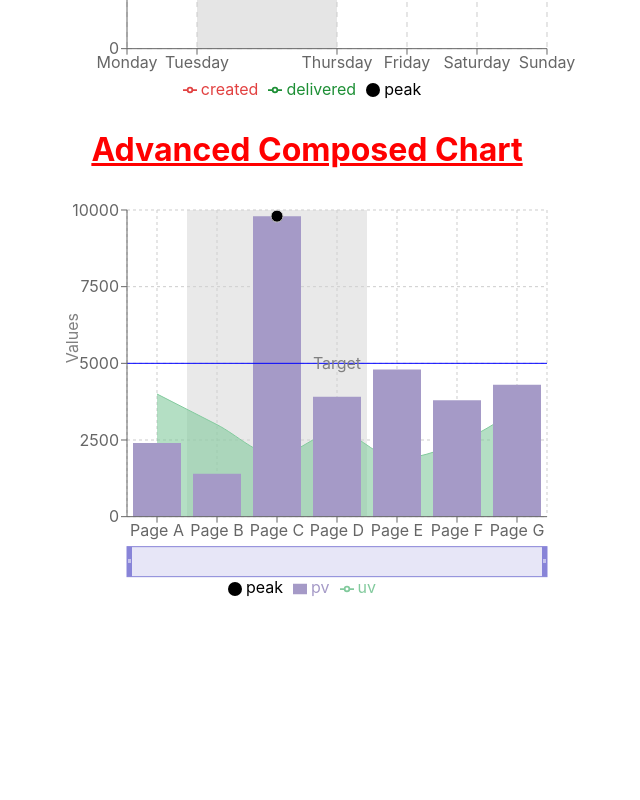
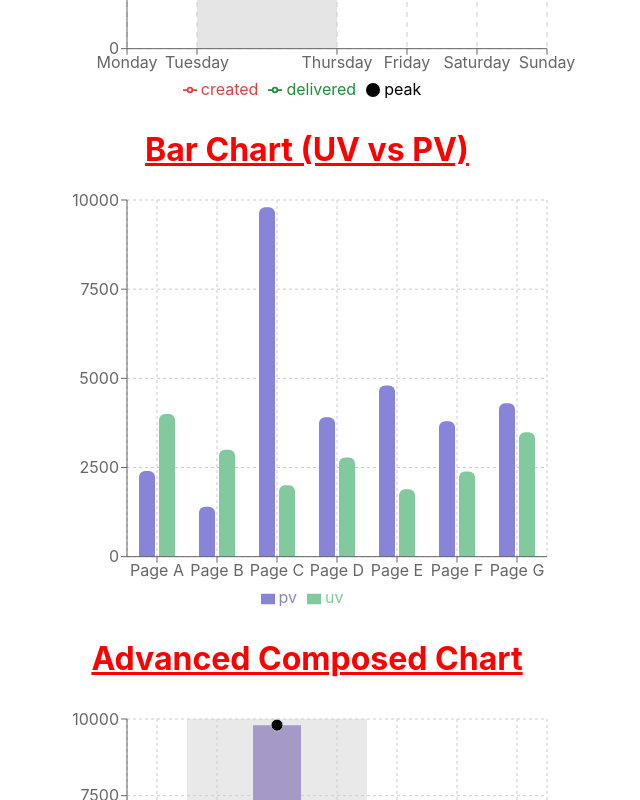
Before and after one commit to taranpreet03/react_chart, a React (Create React App) app: page / in a window 1280 px wide. Shown: the part 400-1200 px from the top of the page, without its empty margins (333-973 px from the left). Before the commit the page ends 1017 px from the top, so only its background shows below. Built offline with nearby package versions, Linux system fonts and the light colour scheme.

Commit message:
Bar/Basic ,Advance

```diff
--- a/src/App.js
+++ b/src/App.js
@@ -1,5 +1,5 @@
 import './App.css';
-import Bar_Chart from './components/BarChart';
+import Bar_Chart, { AdvanceBar_Chart } from './components/BarChart';
 import Line_Chart from './components/LineChart';
 
 function App() {
@@ -7,6 +7,7 @@ function App() {
     <>
     <Line_Chart/>
     <Bar_Chart/>
+    <AdvanceBar_Chart />
     </>
   );
 }
--- a/src/components/BarChart.js
+++ b/src/components/BarChart.js
@@ -1,62 +1,8 @@
-// import {
-//   ResponsiveContainer,
-//   BarChart,
-//   Bar,
-//   XAxis,
-//   YAxis,
-//   CartesianGrid,
-//   Tooltip,
-//   Legend
-// } from "recharts";
-
-// const data = [
-//   { name: "Page A", uv: 4000, pv: 2400 },
-//   { name: "Page B", uv: 3000, pv: 1398 },
-//   { name: "Page C", uv: 2000, pv: 9800 },
-//   { name: "Page D", uv: 2780, pv: 3908 },
-//   { name: "Page E", uv: 1890, pv: 4800 },
-//   { name: "Page F", uv: 2390, pv: 3800 },
-//   { name: "Page G", uv: 3490, pv: 4300 },
-// ];
-
-// const Bar_Chart = () => (
-//   <>
-//     <h1 className="chart-heading">Bar Chart (UV vs PV)</h1>
-
-//     <ResponsiveContainer width="100%" aspect={3}>
-//       <BarChart
-//         data={data}
-//         margin={{ top: 10, right: 400, left: 400, bottom: 10 }}
-//         barCategoryGap="20%"
-//       >
-//         <CartesianGrid strokeDasharray="3 3" />
-//         <XAxis dataKey="name" />
-//         <YAxis />
-//         <Tooltip />
-//         <Legend />
-
-//         <Bar
-//           dataKey="pv"
-//           fill="#8884d8"
-//           radius={[6, 6, 0, 0]}
-//         />
-
-//         <Bar
-//           dataKey="uv"
-//           fill="#82ca9d"
-//           radius={[6, 6, 0, 0]}
-//         />
-//       </BarChart>
-//     </ResponsiveContainer>
-//   </>
-// );
-
-// export default Bar_Chart;
 import {
   ResponsiveContainer,
+  BarChart,
   ComposedChart,
   Bar,
-  Line,
   Area,
   Scatter,
   XAxis,
@@ -69,7 +15,7 @@ import {
   ReferenceArea,
   Brush,
   ZAxis,
-  Label,
+  Label,Line
 } from "recharts";
 
 const data = [
@@ -82,7 +28,34 @@ const data = [
   { name: "Page G", uv: 3490, pv: 4300 },
 ];
 
+
+// BASIC BAR CHART
 const Bar_Chart = () => (
+  <>
+    <h1 className="chart-heading">Bar Chart (UV vs PV)</h1>
+
+    <ResponsiveContainer width="100%" aspect={3}>
+      <BarChart
+        data={data}
+        margin={{ top: 10, right: 400, left: 400, bottom: 10 }}
+        barCategoryGap="20%"
+      >
+        <CartesianGrid strokeDasharray="3 3" />
+        <XAxis dataKey="name" />
+        <YAxis />
+        <Tooltip />
+        <Legend />
+
+        <Bar dataKey="pv" fill="#8884d8" radius={[6, 6, 0, 0]} />
+        <Bar dataKey="uv" fill="#82ca9d" radius={[6, 6, 0, 0]} />
+      </BarChart>
+    </ResponsiveContainer>
+  </>
+);
+
+
+// ADVANCED  CHART
+export const AdvanceBar_Chart = () => (
   <>
     <h1 className="chart-heading">Advanced Composed Chart</h1>
 
@@ -117,7 +90,7 @@ const Bar_Chart = () => (
 
         <Bar dataKey="pv" fill="#a59ac7" />
 
-        {/* <Line type="monotone" dataKey="uv" stroke="red" strokeWidth={2} /> */}
+        <Line type="monotone" dataKey="uv" stroke="red" strokeWidth={2} />
 
         <Scatter dataKey="peak" fill="black" />
 
```
